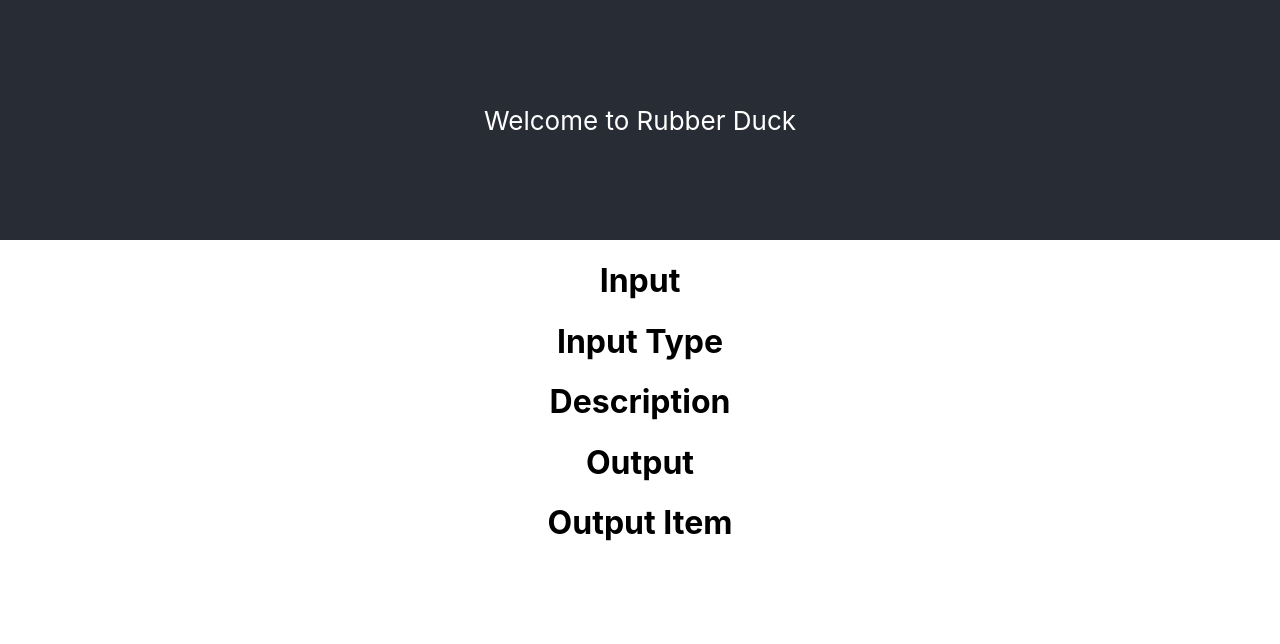
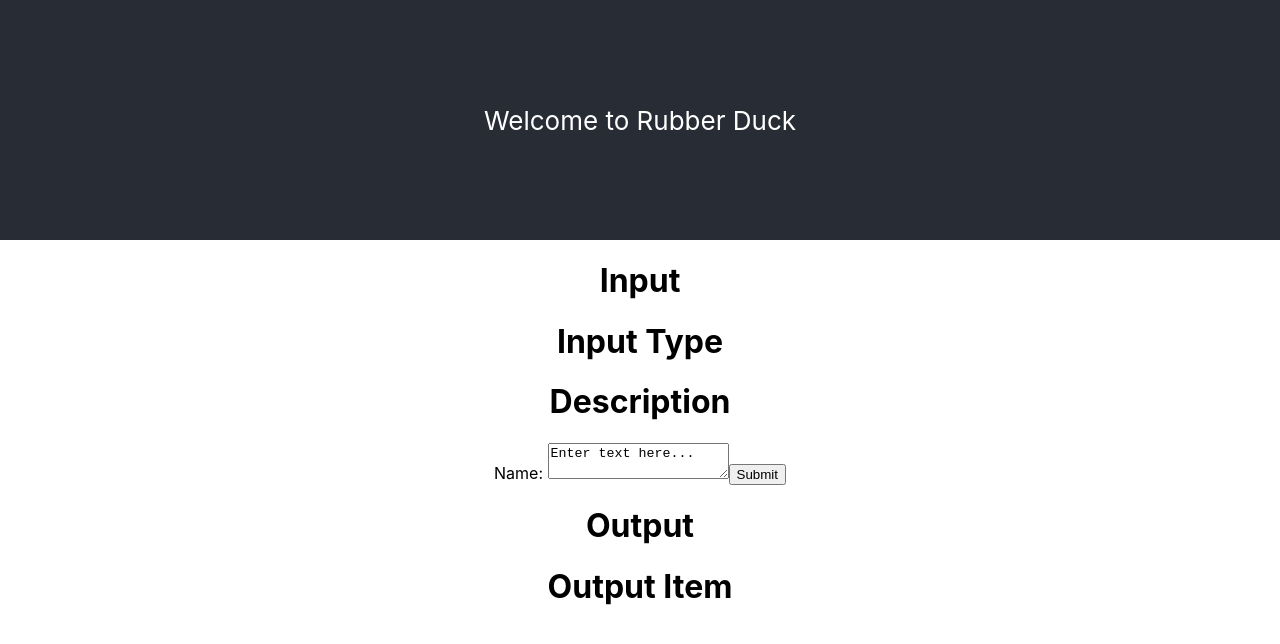
Before and after one commit to rrosztoczy/rubber-duck, a React (Create React App) app: page / in a window 1280 px wide. Shown: the top 644 px of the page. Built offline with nearby package versions, Linux system fonts and the light colour scheme.

Commit message:
last commit before adding semantic ui react

```diff
--- a/src/App.js
+++ b/src/App.js
@@ -1,5 +1,4 @@
 import React from 'react';
-import logo from './logo.svg';
 import './App.css';
 import Input from './Input/Input'
 import Output from './Output/Output'
--- a/src/Input/Input.js
+++ b/src/Input/Input.js
@@ -2,10 +2,9 @@ import React from 'react';
 import InputType from './InputType';
 import InputDescription from './InputDescription';
 
-class Input extends React.Component {
+function Input() {
 
 
-    render() {
         return(
             <div>
                 <h1>Input</h1>
@@ -13,7 +12,6 @@ class Input extends React.Component {
                 <InputDescription/>
             </div>
         );
-    }
 }
 
 export default Input
--- a/src/Input/InputDescription.js
+++ b/src/Input/InputDescription.js
@@ -1,7 +1,17 @@
 import React from 'react'
 
 function InputDescription() {
-    return <h1>Description</h1>
+    return (
+        <>
+            <h1>Description</h1>
+            <form action="/action_page.php" id="usrform">
+            <label>Name: </label>
+            <textarea name="comment" form="usrform">Enter text here...</textarea>
+            <input type="submit"/>
+            </form>
+
+        </>
+    )
 }
 
 export default InputDescription
--- a/src/Output/Output.js
+++ b/src/Output/Output.js
@@ -1,16 +1,14 @@
 import React from 'react'
 import OutputList from './OutputList'
 
-class Output extends React.Component {
+function Output() {
 
-    render() {
         return(
         <>
             <h1>Output</h1>
             <OutputList/>
         </>
         )
-    }
 }
 
 export default Output
```
Also changed, not shown: src/logo.svg (deleted).
